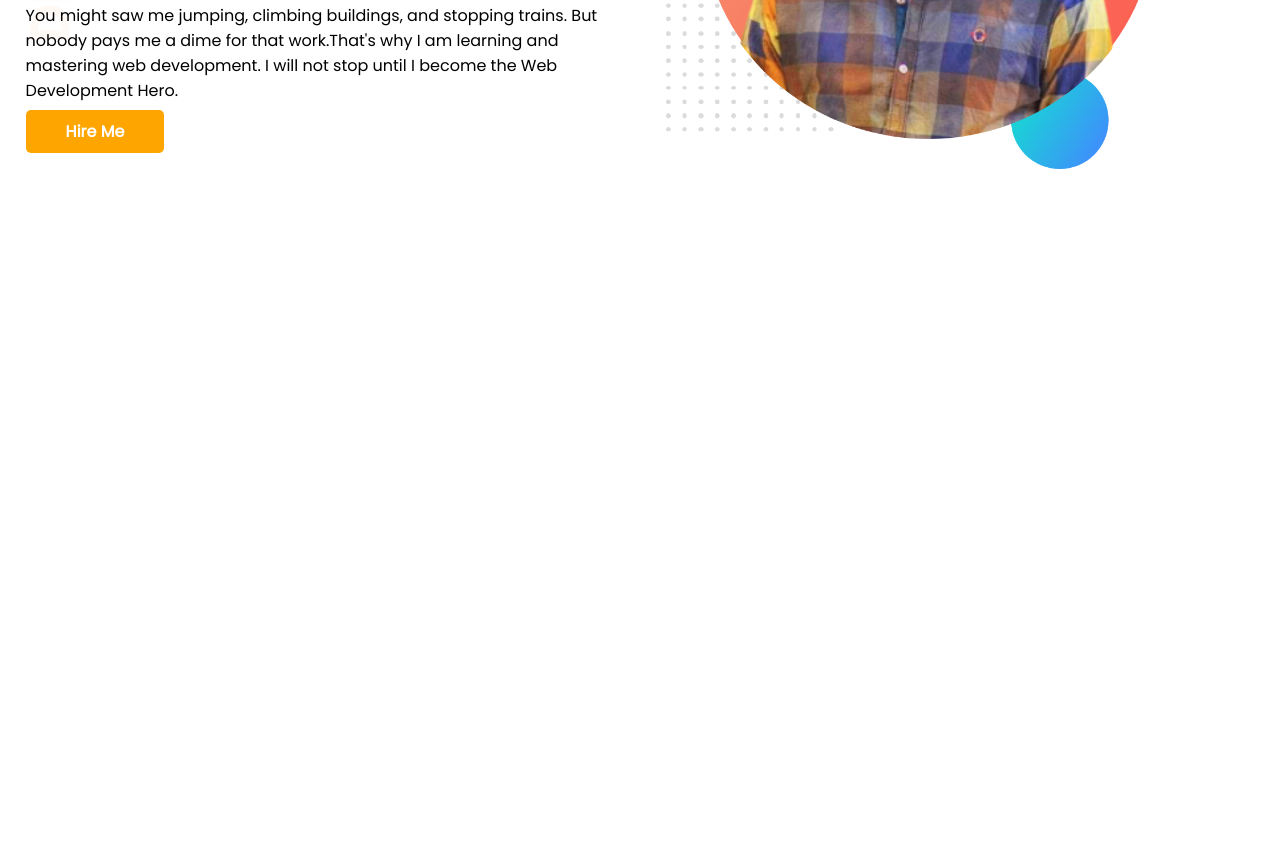
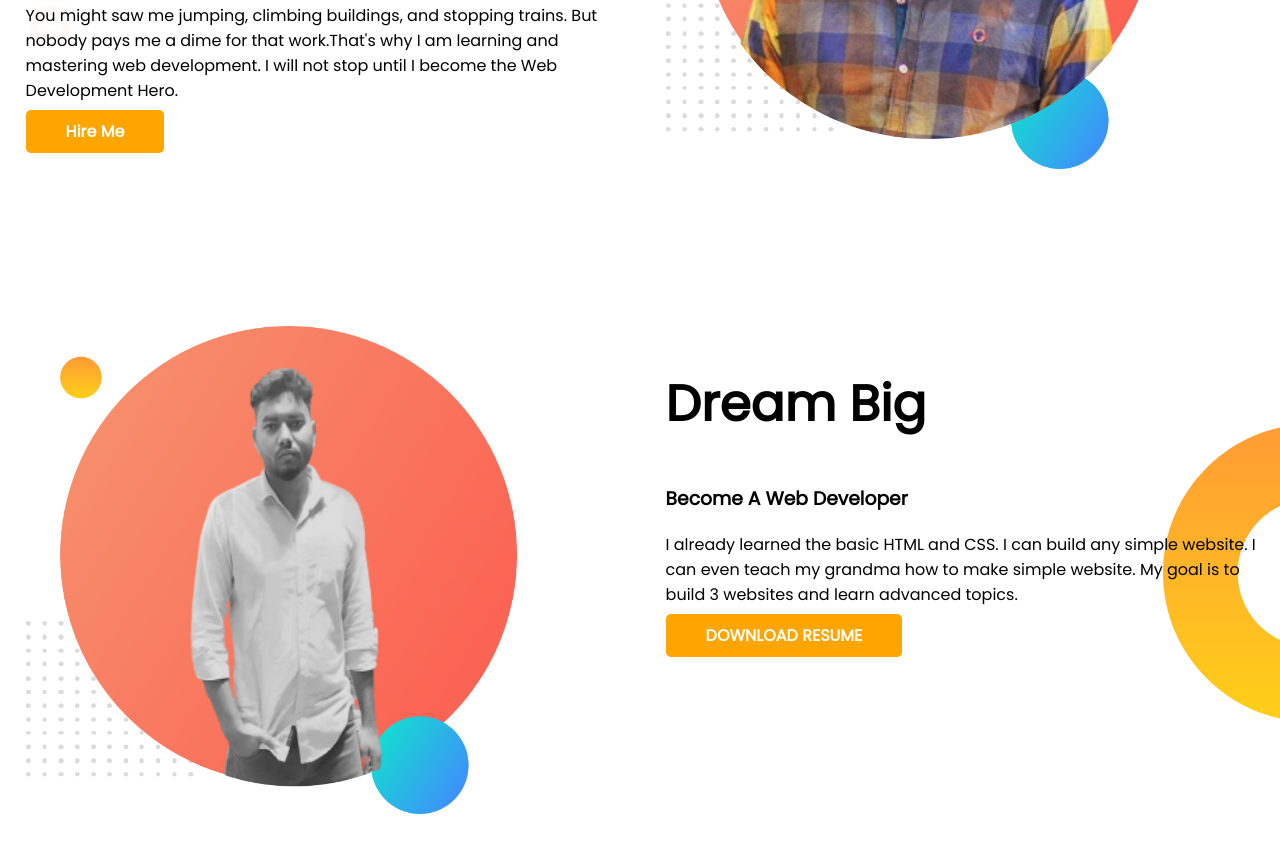
Before and after one commit to ismailahammed1/developerportfolio, a plain HTML site: page index.html in a window 1280 px wide. Shown: the part 319-1172 px from the top of the page. Before the commit the page ends 800 px from the top, so only its background shows below. Drawn offline with Linux system fonts and the light colour scheme.

Commit message:
dream-big

```diff
--- a/index.html
+++ b/index.html
@@ -28,6 +28,19 @@
             <img src="showOff/my-bg4.png" alt="">
         </div>
     </section>
+    <section class="dream-big">
+        <div class="half-with">
+            <img src="showOff/my-bg.png" alt="">
+        </div>
+        <div class="half-with">
+            <h1>Dream Big</h1>
+            <h3>Become A Web Developer</h3>
+            <p>I already learned the basic HTML and CSS. I can build any simple website. I can even teach my grandma how
+                to make simple website. My goal is to build 3 websites and learn advanced topics.</p>
+            <a class="link-button" target="_blank"
+                href="https://www.linkedin.com/in/md-ismail-ahammed-roman-773082127/">DOWNLOAD RESUME</a>
+        </div>
+    </section>
 
 </body>
 
--- a/style.css
+++ b/style.css
@@ -14,6 +14,7 @@ h1 {
 
 section {
     display: inline-flex;
+    margin-bottom: 150px;
 }
 
 .half-with {
@@ -40,3 +41,14 @@ section {
     background-repeat: no-repeat;
 
 }
+
+.link-button {
+    margin-bottom: 100px;
+}
+
+.dream-big {
+    background-image: url(images/dream-bg.png);
+    background-repeat: no-repeat;
+    background-position: right;
+
+}
```
